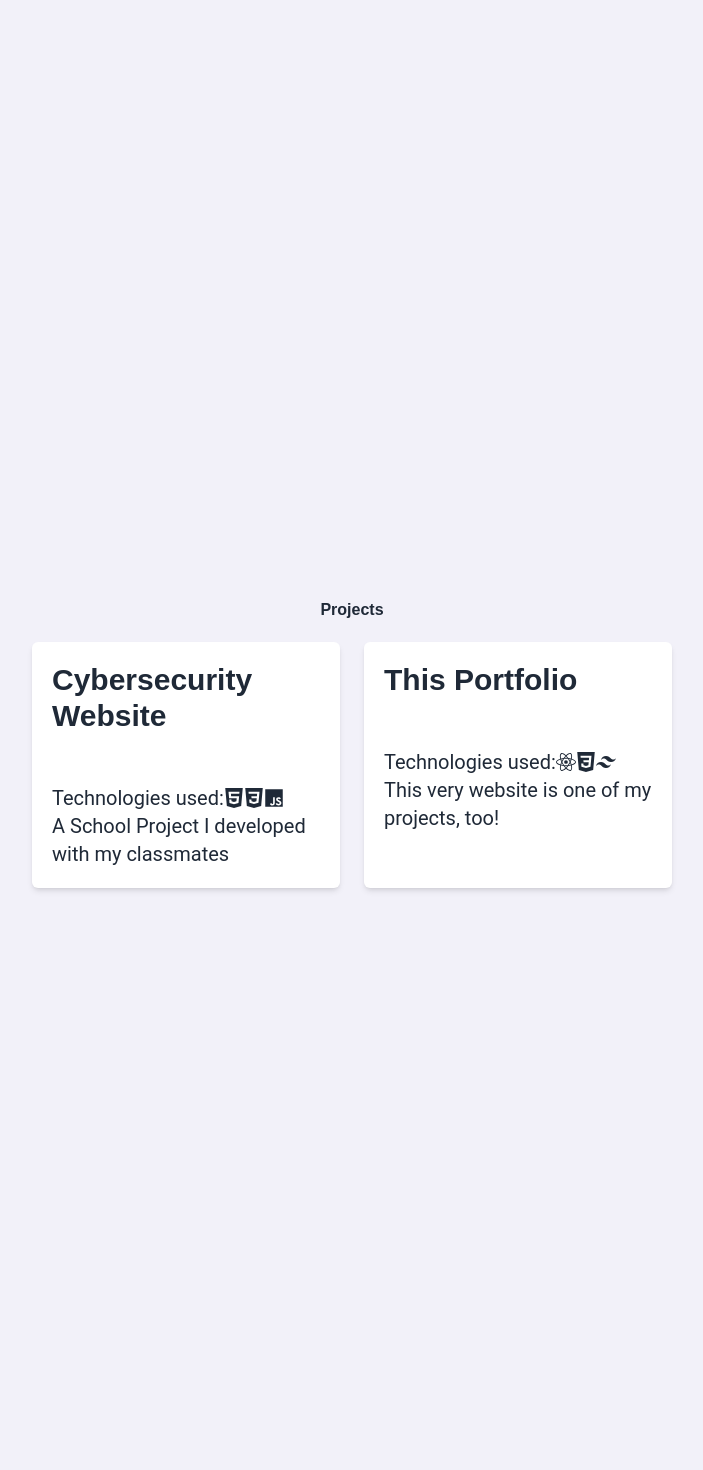
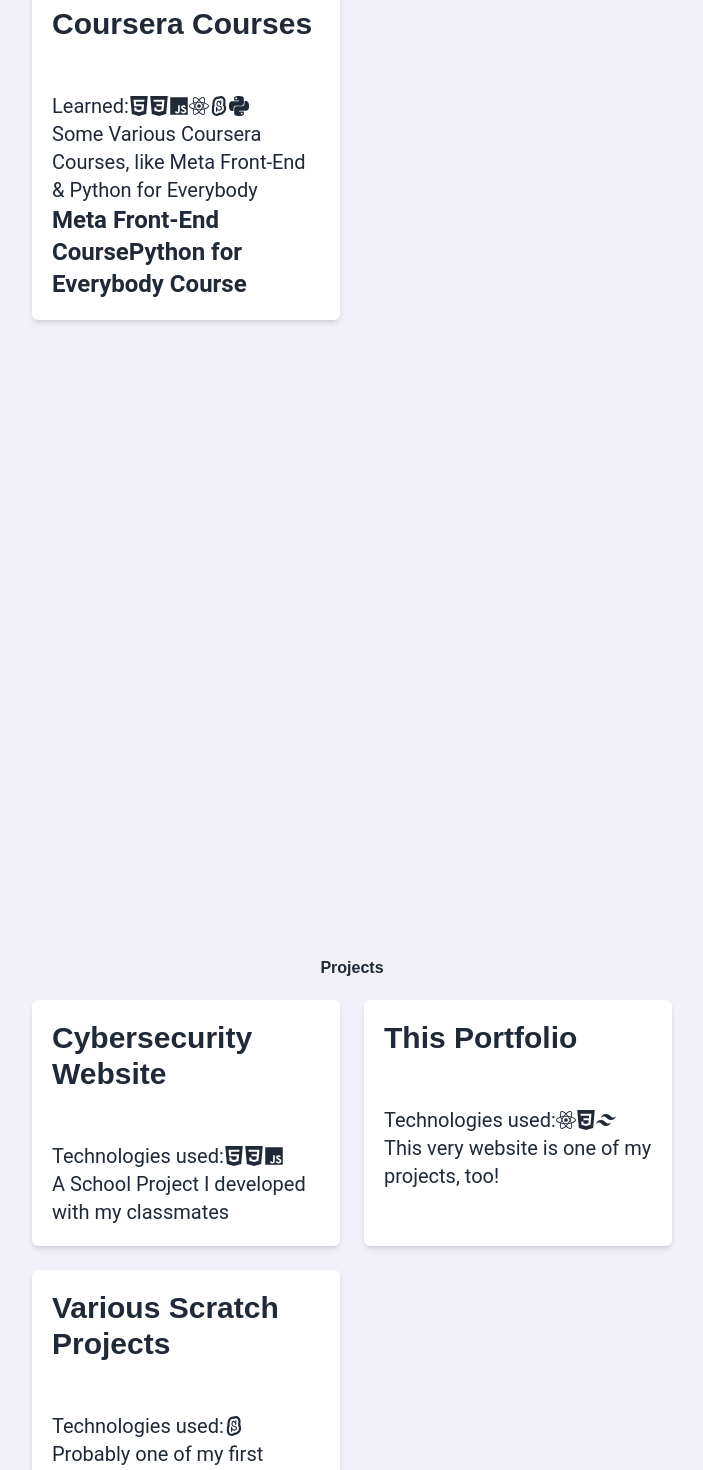
Before and after one commit to virakbothportfolio/virakbothportfolio.github.io, a React (Vite) app in the folder my-app/: page / in a window 1280 px wide. Shown: the part 3080-4550 px from the top of the page, without its empty margins (288-991 px from the left). Built offline with nearby package versions, Linux system fonts and the light colour scheme.

Commit message:
Added Scratch as a Project

```diff
--- a/my-app/src/assets/certs/index.js
+++ b/my-app/src/assets/certs/index.js
@@ -17,3 +17,5 @@
 export { default as p1 } from './p1.jpg';
 export { default as p2 } from './p2.jpg';
 export { default as p3 } from './p3.jpg';
+export { default as hks } from './hks.jpg';
+export { default as hkse } from './hkse.jpg';
--- a/my-app/src/components/Certs.jsx
+++ b/my-app/src/components/Certs.jsx
@@ -1,5 +1,5 @@
 import React, { useState } from 'react';
-import { csx, css, csp, jhu, m1, m2, m3, m4, m5, m6, m7, m8, cc, p1, p2, p3 } from '../assets/certs';
+import { csx, css, csp, jhu, m1, m2, m3, m4, m5, m6, m7, m8, cc, p1, p2, p3, hks, hkse } from '../assets/certs';
 import Certificate from './Certificate';
 
 const Certs = () => {
@@ -29,6 +29,8 @@
     { image: p1, url: 'https://www.coursera.org/account/accomplishments/certificate/NTMXA8WACBNQ', altText: 'UOM Python Intro Certificate' },
     { image: p2, url: 'https://www.coursera.org/account/accomplishments/certificate/Z47RD2HY9PYR', altText: 'UOM Python Data Certificate' },
     { image: p3, url: 'https://www.coursera.org/account/accomplishments/certificate/MTNK7QQL6XA3', altText: 'UOM Python Web Data Certificate' },
+    { image: hks, url: 'https://www.coursera.org/account/accomplishments/certificate/YHEPBKM5P9UU', altText: 'HKU Scratch Certificate' },
+    { image: hkse, url: 'https://www.coursera.org/account/accomplishments/certificate/GTPPJ35GF7JI', altText: 'HKU Software Engineer Certificate' },
   ];
 
   // Render certificates based on active category
--- a/my-app/src/components/Projects.jsx
+++ b/my-app/src/components/Projects.jsx
@@ -1,6 +1,6 @@
 import React from 'react';
 import { FaJs } from 'react-icons/fa';
-import { SiHtml5, SiCss3, SiTailwindcss, SiReact } from "react-icons/si";
+import { SiScratch, SiHtml5, SiCss3, SiTailwindcss, SiReact } from "react-icons/si";
 
 const Schools = () => {
 
@@ -27,6 +27,15 @@
               </p>
               <p className="text-xl">This very website is one of my projects, too!</p>
             </div>
+            <div
+              className="p-5 bg-white shadow-md rounded-md hover:shadow-xl hover:p-10 duration-500"
+            >
+              <h3 className="text-3xl font-bold mb-[50px]">Various Scratch Projects</h3>
+              <p className="text-xl flex items-center">
+                Technologies used: <SiScratch />
+              </p>
+              <p className="text-xl">Probably one of my first Coding Projects, Made during my study at <b>CS50S</b> & <b>Algorithmics</b></p>
+            </div>
         </div>
       </div>
     </section>
--- a/my-app/src/components/Schools.jsx
+++ b/my-app/src/components/Schools.jsx
@@ -1,6 +1,6 @@
 import React from "react";
 import { FaJs } from "react-icons/fa";
-import { SiHtml5, SiCss3, SiScratch, SiPython } from "react-icons/si";
+import { SiHtml5, SiCss3, SiScratch, SiPython, SiReact } from "react-icons/si";
 
 const Projects = () => {
   return (
@@ -21,8 +21,7 @@
           <div className="p-5 bg-white shadow-md rounded-md hover:shadow-xl hover:p-10 duration-500">
             <h3 className="text-3xl font-bold mb-[50px]">Algorithmics</h3>
             <p className="text-xl flex items-center">
-              Learned: <SiScratch />
-              <SiPython />
+              Learned: <SiScratch /><SiPython />
             </p>
             <p className="text-xl">My First Course related to Coding</p>
             <a
@@ -32,6 +31,25 @@
               Their Website
             </a>
           </div>
+          <div className="p-5 bg-white shadow-md rounded-md hover:shadow-xl hover:p-10 duration-500">
+            <h3 className="text-3xl font-bold mb-[50px]">Coursera Courses</h3>
+            <p className="text-xl flex items-center">
+              Learned: <SiHtml5 /><SiCss3 /><FaJs /><SiReact /><SiScratch /><SiPython />
+            </p>
+            <p className="text-xl">Some Various Coursera Courses, like Meta Front-End & Python for Everybody</p>
+            <a
+              href="https://algorithmicschool.com"
+              className="font-bold text-b"
+            >
+              Meta Front-End Course
+            </a>
+            <a
+              href="https://algorithmicschool.com"
+              className="font-bold text-b"
+            >
+              Python for Everybody Course
+            </a>
+          </div>
         </div>
       </div>
     </section>
--- a/my-app/src/styles/tailwind.css
+++ b/my-app/src/styles/tailwind.css
@@ -7,7 +7,9 @@
     @apply text-center;
   }
 
-  p, a, span {
+  p,
+  a,
+  span {
     @apply text-2xl;
   }
 
```
Also changed, not shown: my-app/src/assets/certs/hks.jpg (added), my-app/src/assets/certs/hkse.jpg (added).
